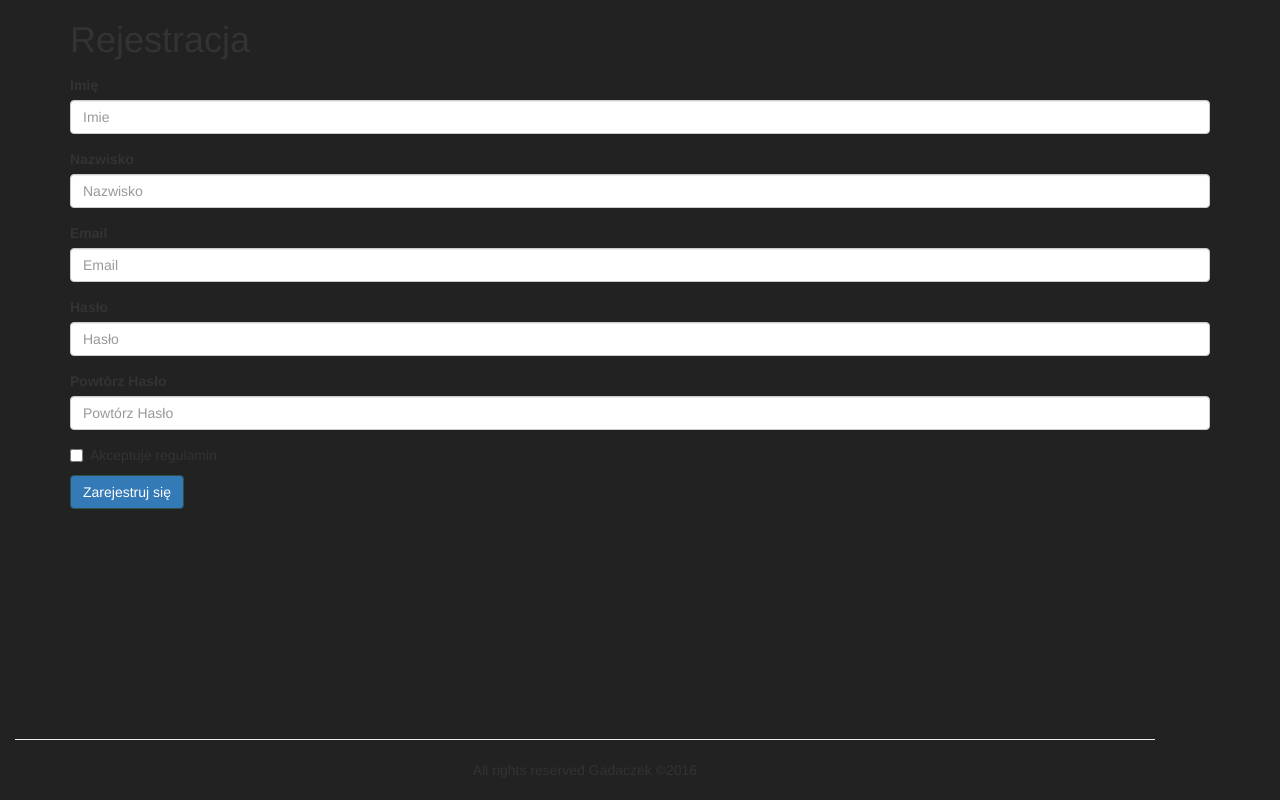
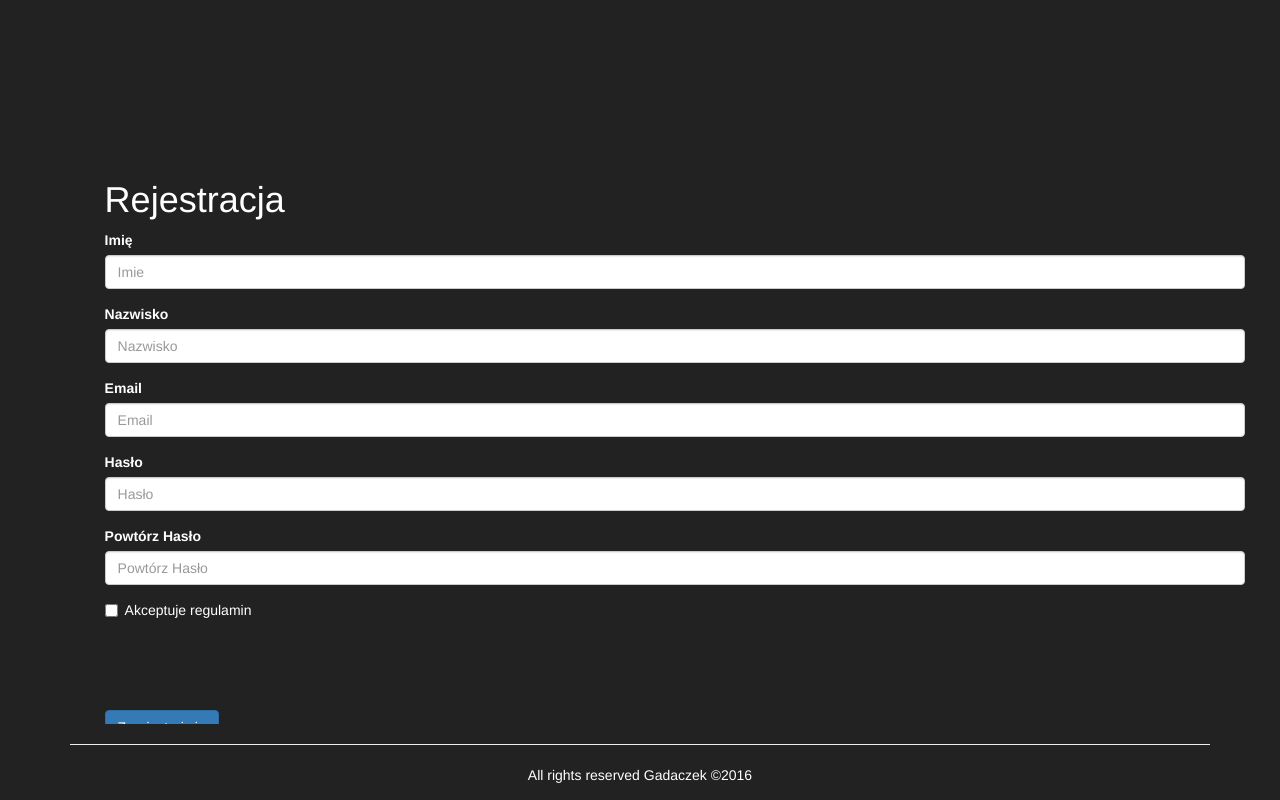
Before and after one commit to RomanWesolowski/grupa-3, a PHP site: page /rejestracja.php in a window 1280 px wide. Run offline with PHP 8.4, Linux system fonts and the light colour scheme.

Commit message:
bledny commit

```diff
--- a/css/main.css
+++ b/css/main.css
@@ -1,72 +1,75 @@
-html, body{
-    height:100vh;
-}
 body {
+
     background-color: #222;
+
+    color: #FFF;
+
 }
 
-.over {
-    overflow: auto;
-    min-height: 290px;
-    max-height: 330px;
+#footer {
+
+    bottom: 0px;
+
+    position: fixed;
+
+    width: 100%;
+
+    padding-bottom: 15px;
+
+    background-color: #222;
+
+    margin-top: 80px;
+
+
+
 }
-aside .over{
-    min-height:0 !important;
+
+.center {
+
+    position: absolute;
+
+    top: 20%;
+
+    right: 7%;
+
+    height: 600px;
+
+    width: 86%;
+
 }
-table tr:first-child td{
-    border-top:none !important;
+
+.center-error {
+
+    position: absolute;
+
+    top: 45%;
+
+    left: 26%;
+
+    width: 46%;
+
+    text-align: center;
+
 }
-.panel{
-    height: 100%;
-    margin-bottom:0;
+
+.panel-body {
+
+    color: #000;
+
 }
-.panel-body{
-    background: white;
-    border: 20px solid whitesmoke;
-    box-shadow:inset 0 0 2px grey;
+
+.margin {
+
 }
-.modal-dialog{
-    left: 50%!important;
-    top: 50%!important;
-    transform: translate(-50%, -50%) !important;
-    position:fixed;
+
+@media (max-width: 768px) {
+
+    .center {
+
+        top: 6%;
+
+        height: 850px;
+
+    }
+
 }
-.navbar{
-    position: fixed;
-    width: 100% !important;
-    z-index: 99;
-}
-.modal-backdrop{
-    z-index:0 !important;
-}
-.navbar-inverse{
-    background-color: #337ab7;
-}
-.navbar-inverse .navbar-brand {
-    color: white;
-    font-size: 24px;
-}
-.btn-primary{
-    border-color: darkslategray;
-}
-.cbalink{
-    display:none !important;
-}
-section.row{
-    padding-top:100px;
-    height:100vh;
-}
-.form-group {
-    margin-top: 15px;
-    margin-bottom: 15px;
-}
-footer div{
-    bottom: 20px !important;
-    position: fixed !important;
-}
-.panel{
-    max-height:600px !important;
-}
-.panel-body table tr:second-child td{
-    float:left;
-}
--- a/index.php
+++ b/index.php
@@ -35,7 +35,7 @@
 
     <link rel="stylesheet" href="css/bootstrap.min.css">
 
-    <link rel="stylesheet" href="main.css">
+    <link rel="stylesheet" href="css/main.css">
 
     <title>Gadaczek</title>
 
--- a/rejestracja.php
+++ b/rejestracja.php
@@ -144,7 +144,7 @@
     <meta charset="utf-8" />
     <meta http-equiv="X-UA-Compatible" content="IE=edge,chrome=1" />
     <link rel="stylesheet" href="css/bootstrap.min.css">
-    <link rel="stylesheet" href="main.css">
+    <link rel="stylesheet" href="css/main.css">
     <title>Gadaczek rejestracja</title>
 
 
@@ -270,7 +270,7 @@
                     }
                 ?>
 
-                <input type="submit" class="btn btn-primary" value="Zarejestruj się" />
+                <button style="margin-top: 80px" type="submit" class="btn btn-primary">Zarejestruj się</button>
             </form>
         </div>
     </section>
```
